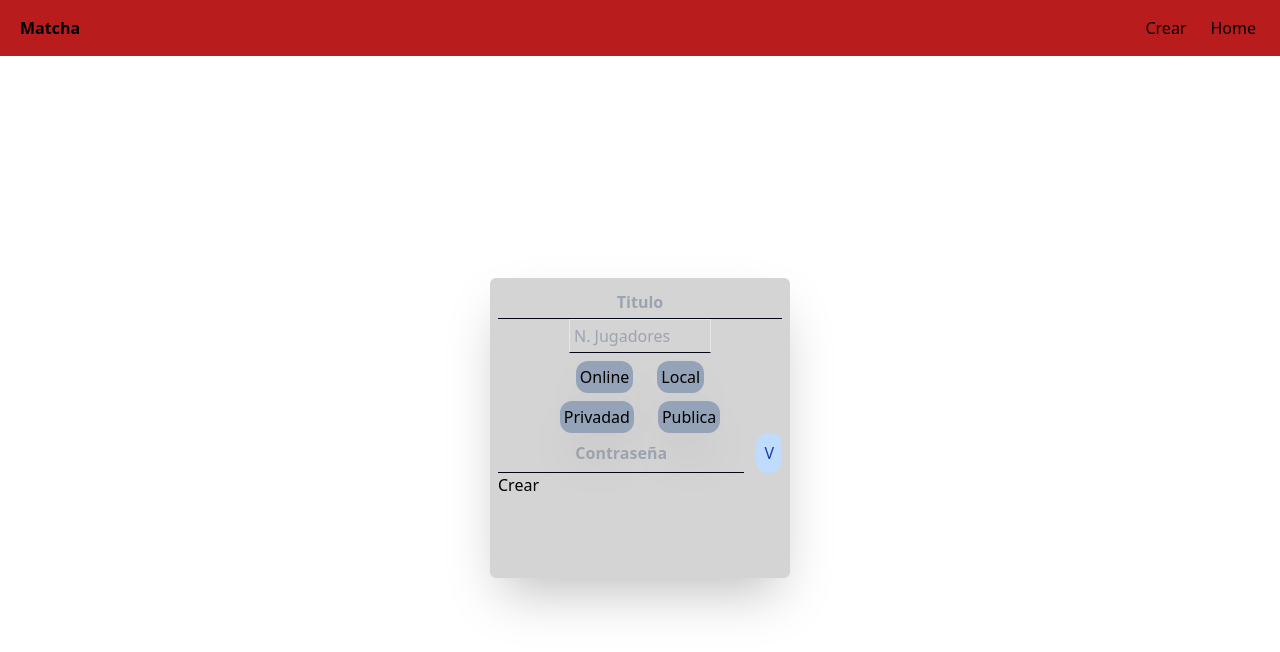
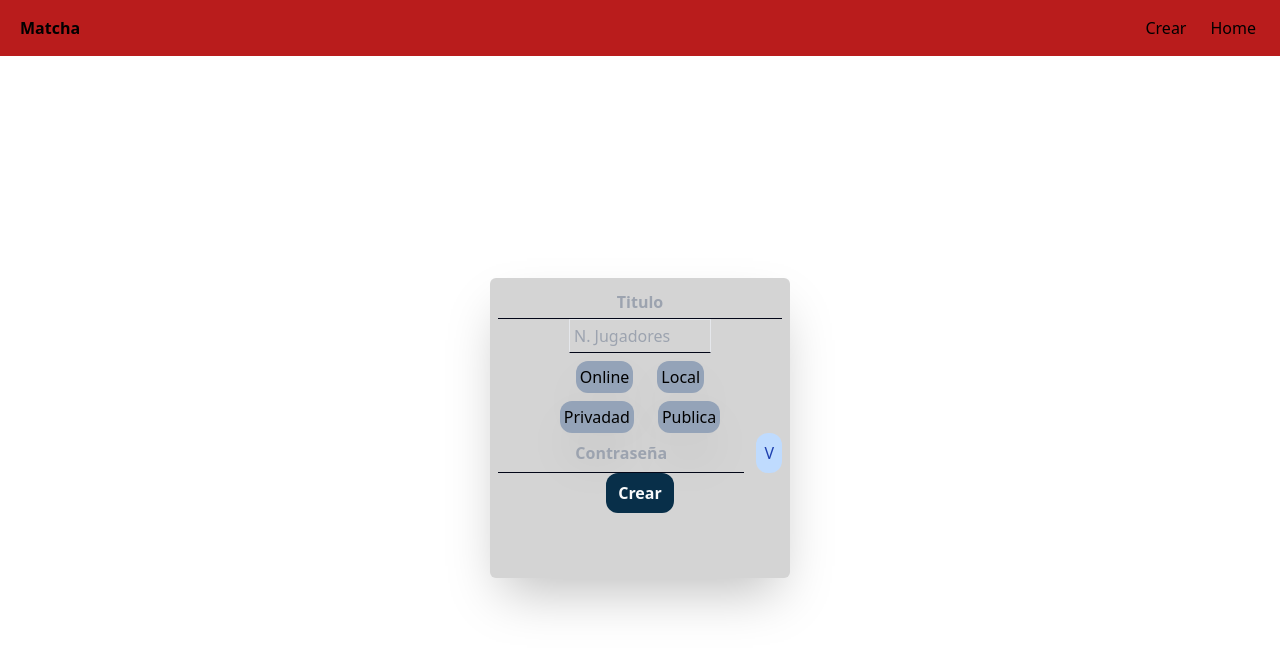
Before and after one commit to LuisArielRetanaHernadez/Memorama, a React (Vite) app: page /create/game in a window 1280 px wide. Shown: the top 652 px of the page. Built offline with nearby package versions, Linux system fonts and the light colour scheme.

Commit message:
agregando estilos al button de crear el gamer

```diff
--- a/src/pages/CreateGamer/CreateGamer.jsx
+++ b/src/pages/CreateGamer/CreateGamer.jsx
@@ -60,8 +60,10 @@ const CreateGamer = () => {
           <span className=" bg-blue-200 text-blue-800 p-2 rounded-xl">V</span>
         </div>
         }
-        <div>
-          <button>Crear</button>
+        <div className="w-full flex justify-center">
+          <button
+          className="m-auto px-3 py-2 font-semibold text-gray-50 rounded-xl bg-sky-950"
+          >Crear</button>
         </div>
       </form>
     </div>
```
